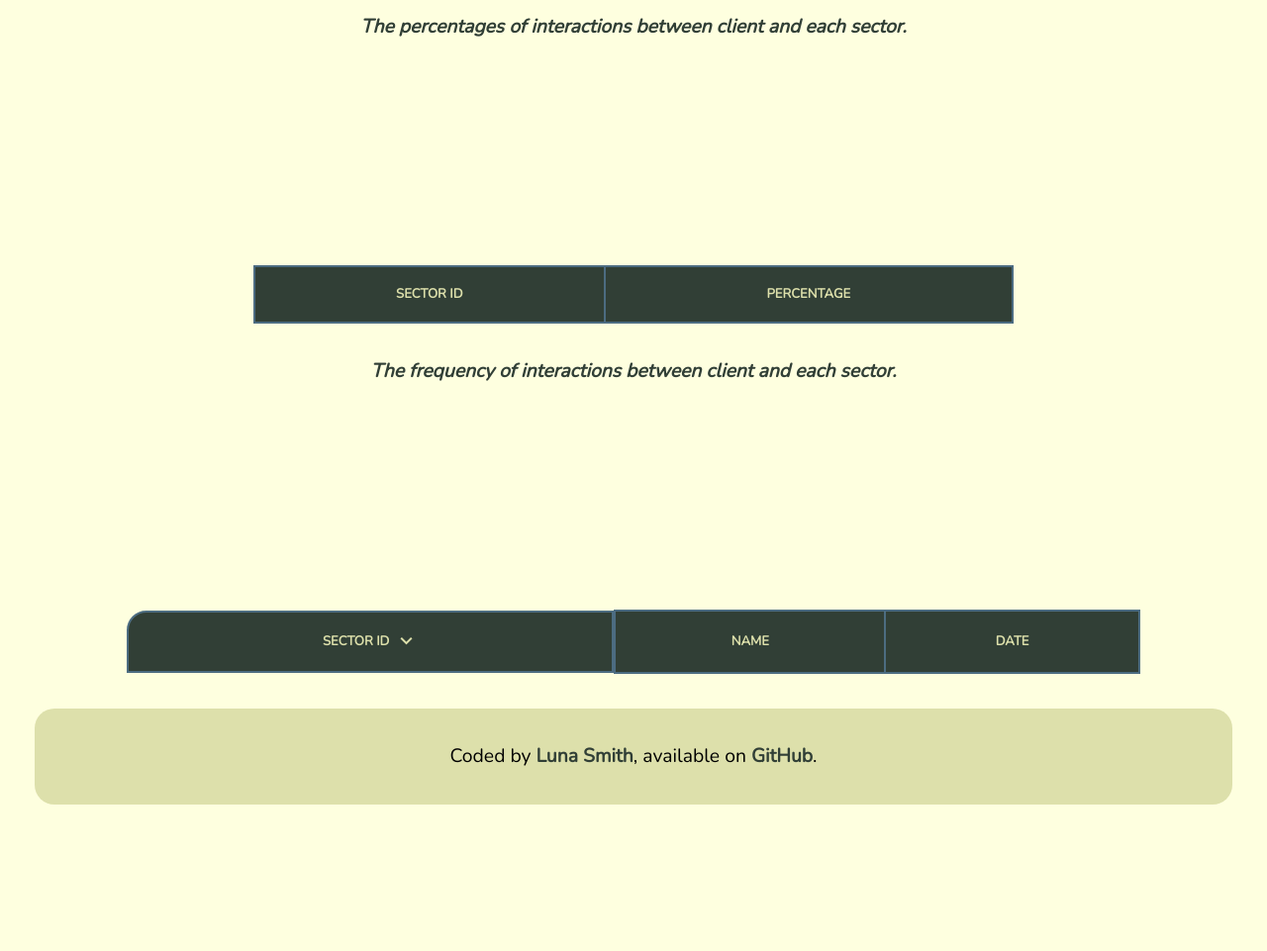
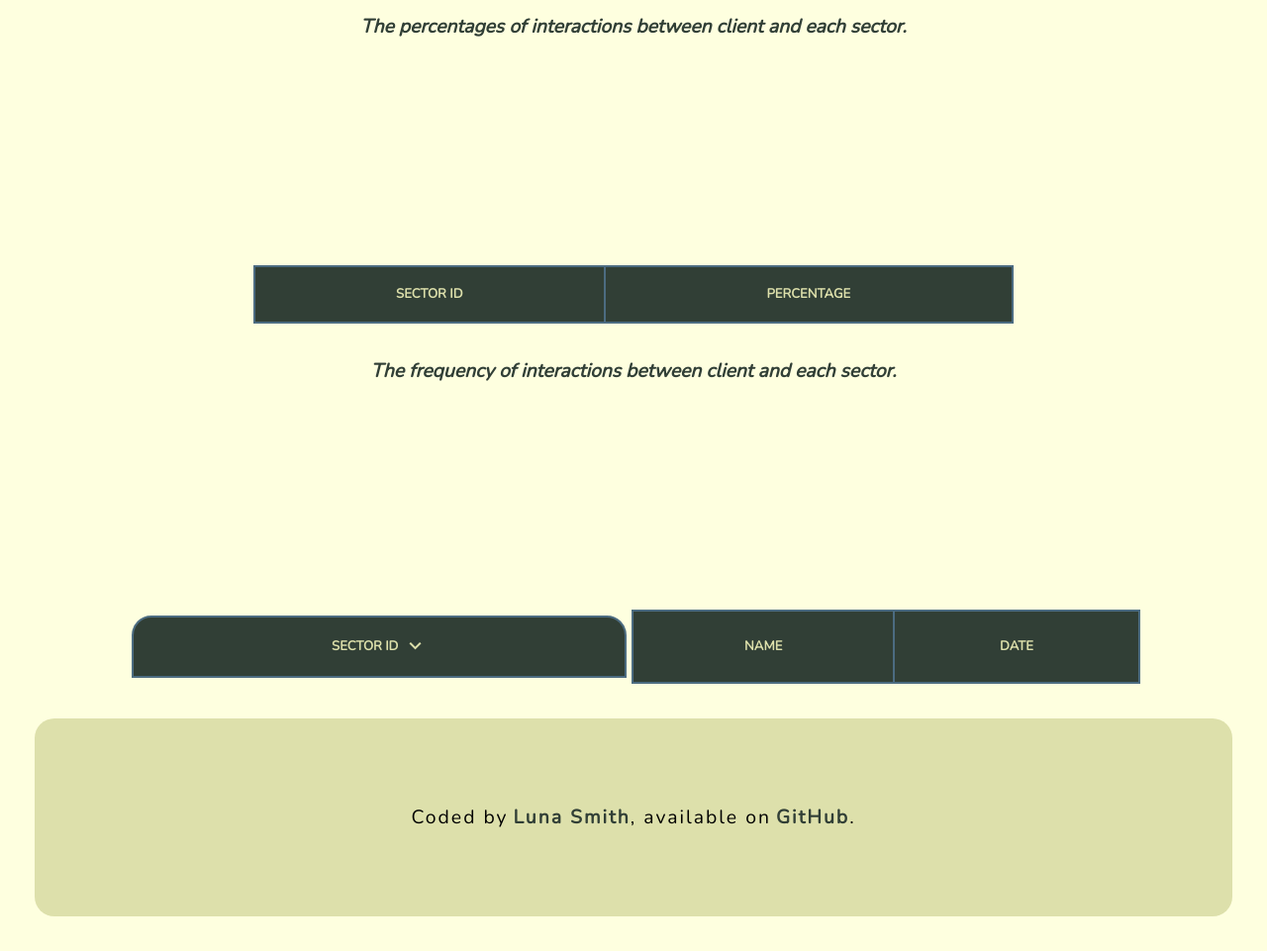
Before and after one commit to Lu-Smith/substantive_research_technical_test, a website: page index.html in a window 1280 px wide. Shown: the part 127-1088 px from the top of the page at 99% size. Before the commit the page ends 975 px from the top, so only its background shows below. Drawn offline with nearby package versions, Linux system fonts and the light colour scheme; no server answers.

Commit message:
Updated styling

```diff
--- a/styles/styles.scss
+++ b/styles/styles.scss
@@ -42,6 +42,7 @@ table {
 
 .tableInteractions {
     width: 80vw;
+
 }
 
 td, th {
@@ -76,9 +77,10 @@ tr:hover {
     flex-direction: row;
     align-items: center;
     justify-content: center;
-    position: relative;
     transition: 200ms all ease-in-out;
     border-top-left-radius: $base-border-radius;
+    border-top-right-radius: $base-border-radius;
+    margin: 5px;
 
     span {
         margin-left: 5px;
@@ -88,6 +90,8 @@ tr:hover {
 .sector-id-button:hover {
     background-color: $primary-color;
     color: $primary-background;
+    border-top-left-radius: 0;
+    border-top-right-radius: 0;
 }
 
 .canvas-percentage-container {
@@ -101,14 +105,30 @@ tr:hover {
 }
 
 footer {
+    display: flex;
     margin-top: $base-margin;
     padding: $base-padding;
     background-color: $secondary-background;
     border-radius: $base-border-radius;
+    letter-spacing: 2px;
+    align-items: center;
+    justify-content: center;
+    height: 200px;
+
 }
 
 footer a {
+    margin: 0 0 0 5px;
     color: $secondary-color;
     text-decoration: none;
     font-weight: bold;
+    transition: 200ms all ease-in-out;
+    position: relative;
 }
+
+footer a:hover {
+
+    color: $primary-color;
+    border-bottom: $base-border-thickness solid $primary-color;
+    transform: translateY(-5px);
+}
```
Also changed, not shown: index.html (+3 -1 lines), styles/styles.css, 1 other file.
